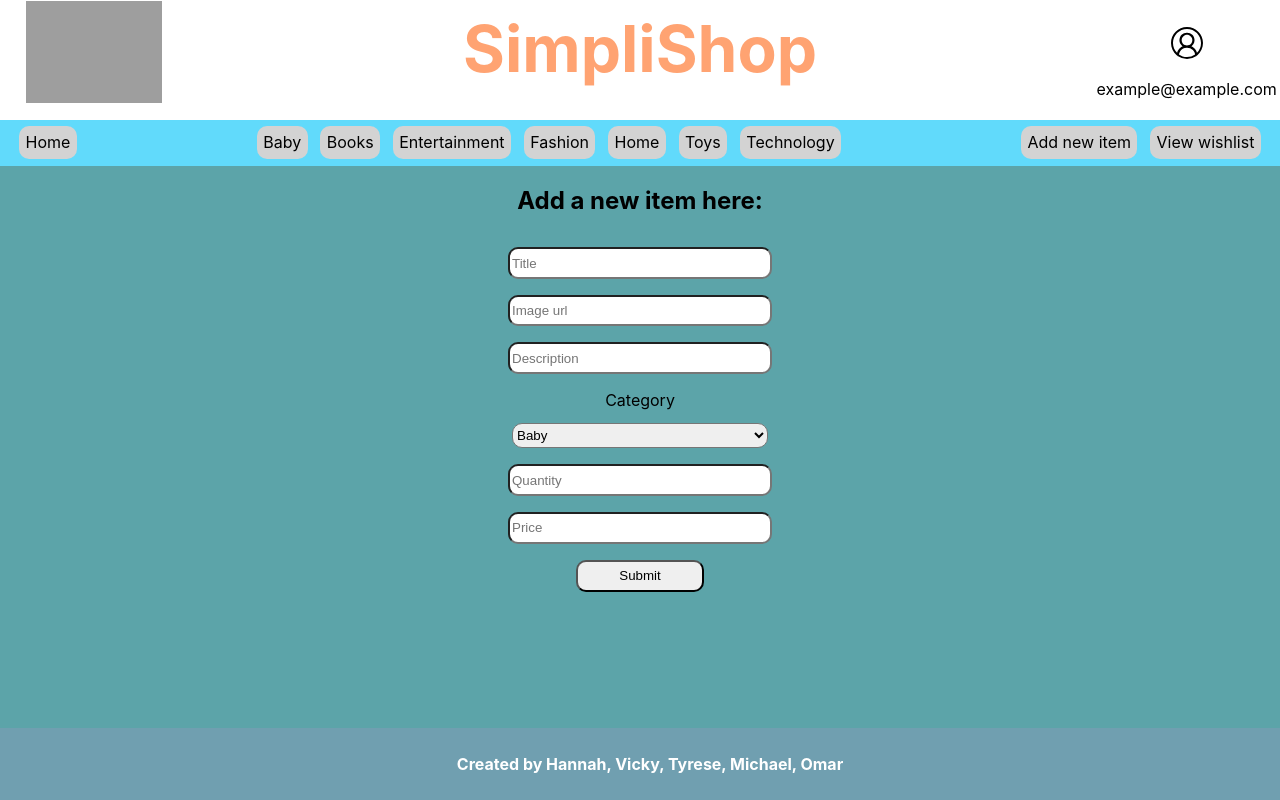
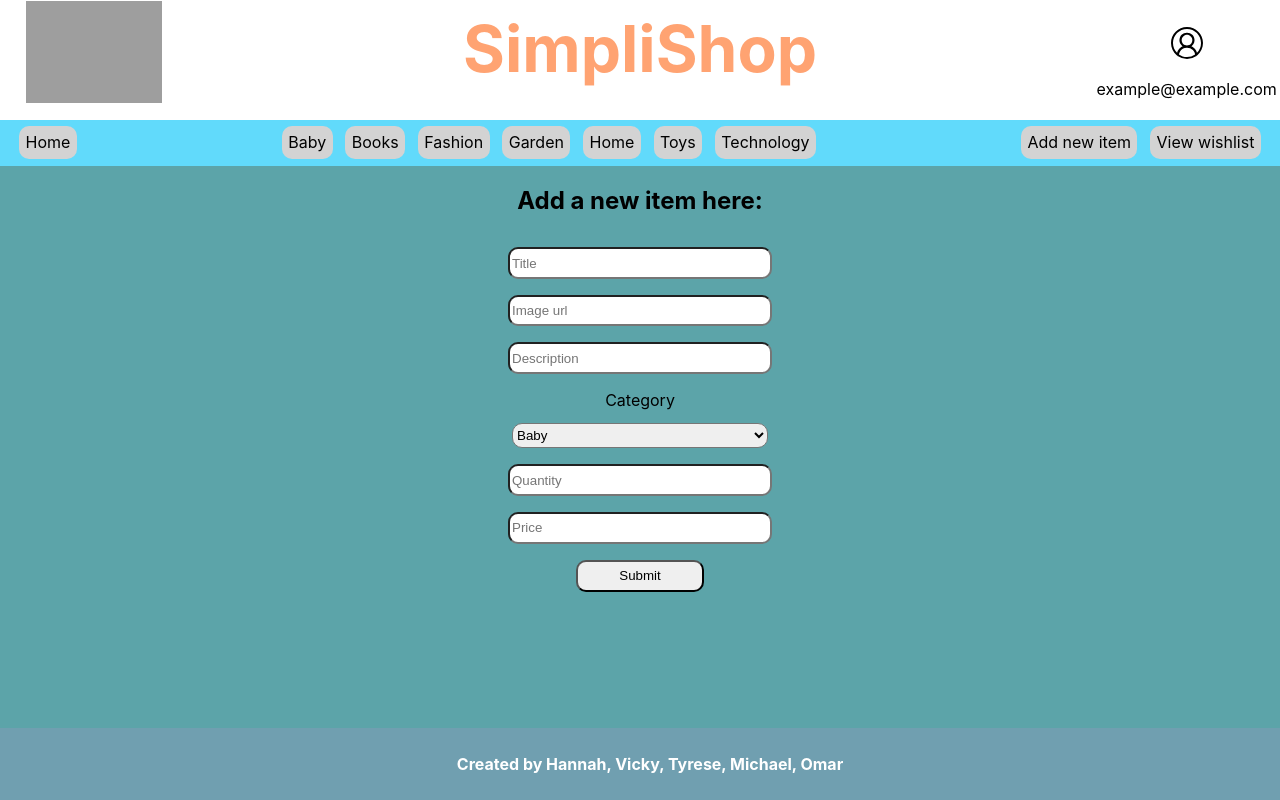
Before and after one commit to hannahnobeebux/spring-group-project, a React (Create React App) app: page /addItem in a window 1280 px wide. Built offline with nearby package versions, Linux system fonts and the light colour scheme; grey boxes are pictures that could not be loaded.

Commit message:
categories updated

```diff
--- a/src/components/AddItem.js
+++ b/src/components/AddItem.js
@@ -48,8 +48,8 @@ export default function AddItem() {
         >
           <option value="Baby">Baby</option>
           <option value="Books">Books</option>
-          <option value="Entertainment">Entertainment</option>
           <option value="Fashion">Fashion</option>
+          <option value="Garden">Entertainment</option>
           <option value="Home">Home</option>
           <option value="Toys">Toys</option>
           <option value="Technology">Technology</option>
--- a/src/components/Navbar.js
+++ b/src/components/Navbar.js
@@ -10,8 +10,8 @@ export default function NavBar() {
   const catArray = [
     "Baby",
     "Books",
-    "Entertainment",
     "Fashion",
+    "Garden",
     "Home",
     "Toys",
     "Technology",
```
